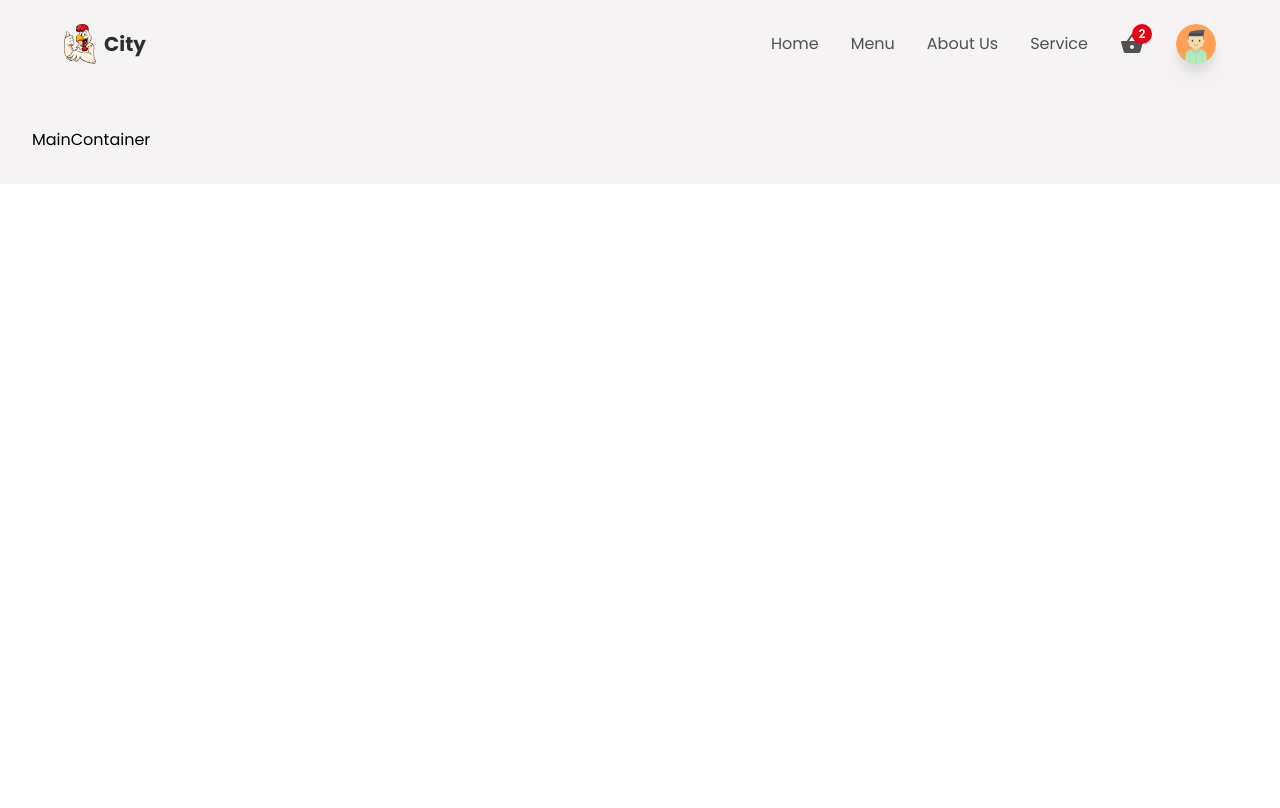
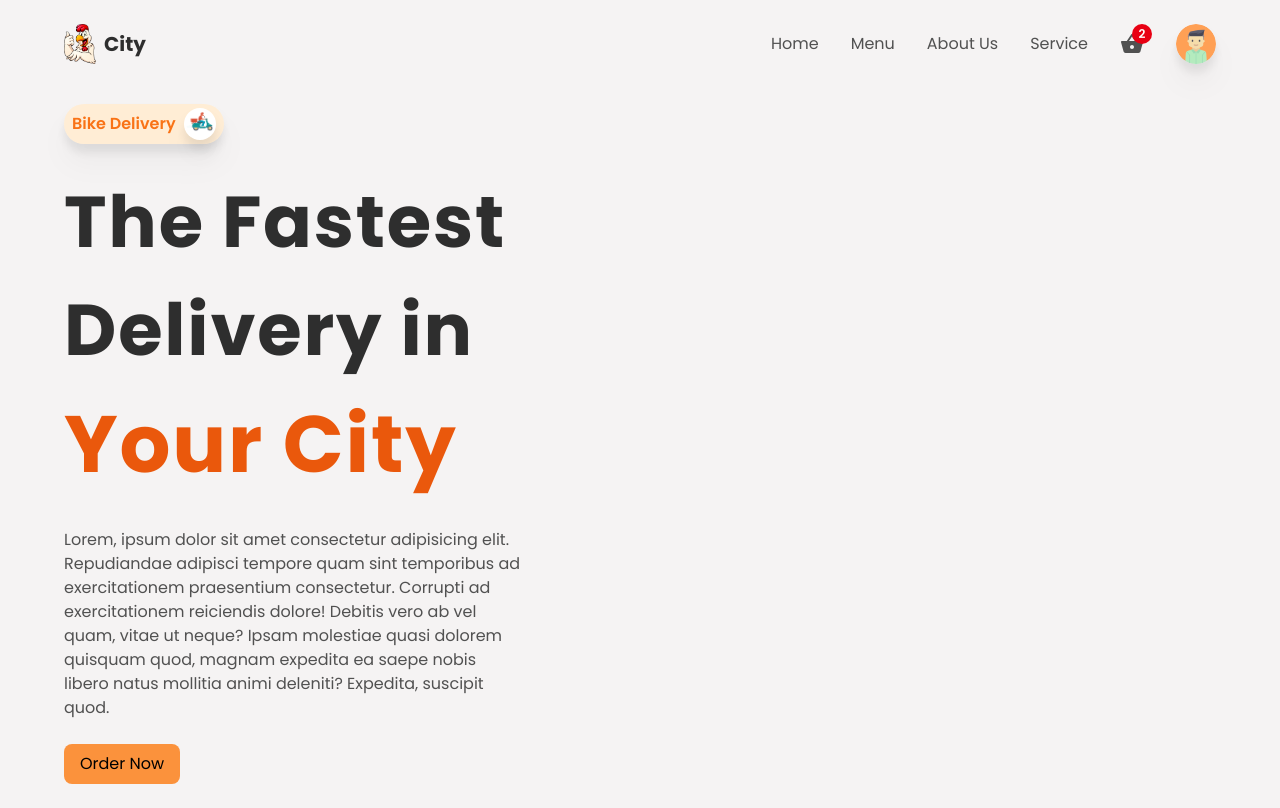
Before and after one commit to krish-98/restaurant-app, a React (Create React App) app: page / in a window 1280 px wide. Built offline with nearby package versions, Linux system fonts and the light colour scheme; no server answers.

Commit message:
home container left side of the section completed

```diff
--- a/src/App.js
+++ b/src/App.js
@@ -8,7 +8,8 @@
     <AnimatePresence exitBeforeEnter>
       <div className="w-screen h-auto flex flex-col bg-primary">
         <Header />
-        <main className="mt-24 p-8 w-full">
+
+        <main className="mt-14 md:mt-20 px-4 md:px-16 py-4 w-full">
           <Routes>
             <Route path="/*" element={<MainContainer />} />
             <Route path="/createItem" element={<CreateContainer />} />
--- /dev/null
+++ b/src/components/HomeContainer.jsx
@@ -0,0 +1,45 @@
+import React from "react"
+import Delivery from "../img/delivery.png"
+
+const HomeContainer = () => {
+  return (
+    <section className="grid grid-cols-1 md:grid-cols-2 gap-2 w-full" id="home">
+      {/* left side of the section */}
+      <div className="py-2 flex-1 flex flex-col items-start justify-center gap-6">
+        <div className="flex items-center gap-2 justify-center bg-orange-100 px-2 py-1 rounded-full drop-shadow-xl">
+          <p className="text-base text-orange-500 font-semibold">
+            Bike Delivery
+          </p>
+          <div className="w-8 h-8 bg-white rounded-full overflow-hidden drop-shadow-xl ">
+            <img
+              src={Delivery}
+              className="w-full h-full object-contain"
+              alt="delivery"
+            />
+          </div>
+        </div>
+
+        <p className="text-[2.5rem] lg:text-[4.5rem] font-bold tracking-wide text-headingColor">
+          The Fastest Delivery in{" "}
+          <span className="text-orange-600 text-[3rem] lg:text-[5rem]">
+            Your City
+          </span>
+        </p>
+        <p className="text-base text-textColor text-center md:text-left md:w-[80%]">
+          Lorem, ipsum dolor sit amet consectetur adipisicing elit. Repudiandae
+          adipisci tempore quam sint temporibus ad exercitationem praesentium
+          consectetur. Corrupti ad exercitationem reiciendis dolore! Debitis
+          vero ab vel quam, vitae ut neque? Ipsam molestiae quasi dolorem
+          quisquam quod, magnam expedita ea saepe nobis libero natus mollitia
+          animi deleniti? Expedita, suscipit quod.
+        </p>
+
+        <button className="bg-gradient-to-br from-orange-400 to-orange-400 w-full md:w-auto px-4 py-2 rounded-lg transition-all ease-in-out duration-100">
+          Order Now
+        </button>
+      </div>
+    </section>
+  )
+}
+
+export default HomeContainer
--- a/src/components/MainContainer.jsx
+++ b/src/components/MainContainer.jsx
@@ -1,7 +1,12 @@
 import React from "react"
+import HomeContainer from "./HomeContainer"
 
 const MainContainer = () => {
-  return <div>MainContainer</div>
+  return (
+    <div className="w-full h-auto flex flex-col items-center justify-center">
+      <HomeContainer />
+    </div>
+  )
 }
 
 export default MainContainer
```
